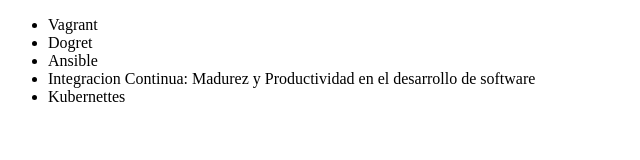
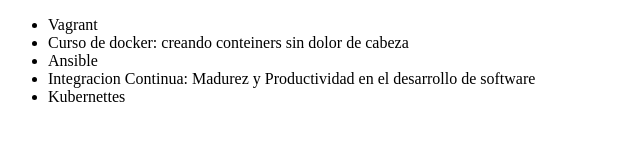
Before and after one commit to DaianaHLK/primerepositorio, a plain HTML site: page index.html in a window 1280 px wide. Shown: the whole page, without its empty margins (0-640 px from the left). Drawn offline with Linux system fonts and the light colour scheme.

Commit message:
actualizando nombre del curso de docker

```diff
--- a/index.html
+++ b/index.html
@@ -7,7 +7,7 @@
 	<body>
 		<ul>
 			<li>Vagrant</li>
-			<li>Dogret</li>
+			<li>Curso de docker: creando conteiners sin dolor de cabeza</li>
 			<li>Ansible</li>
 			<li>Integracion Continua: Madurez y Productividad en el desarrollo de software</li>
 			<li>Kubernettes</li>
```
